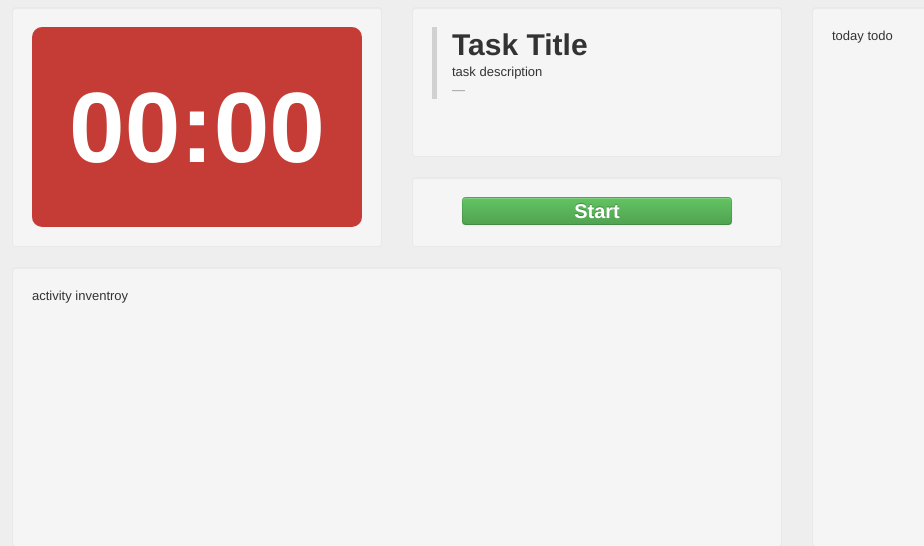
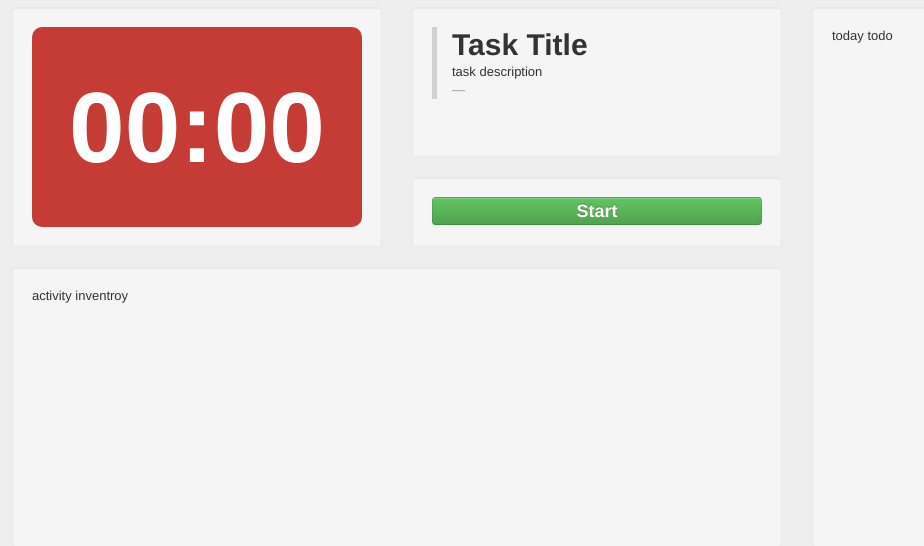
Before and after one commit to raidenawkward/tomatotimer, a Django app: page /tomatotimer/ in a window 1280 px wide. Shown: the part 178-724 px from the top of the page, without its empty margins (43-967 px from the left). Run offline with Django 3.2, Linux system fonts and the light colour scheme; some libraries are stand-ins or nearby versions.

Commit message:
hack btn-controller width

```diff
--- a/rtools/templates/tomatotimer/index.html
+++ b/rtools/templates/tomatotimer/index.html
@@ -85,15 +85,15 @@
     <div class="span4">
         <div class="well" style="height:30px">
             <div id="startButtonGroup" class="btn-container">
-                <button id="taskStart" class="btn btn-success btn-controller span3">Start</button>
+                <button id="taskStart" class="btn btn-success btn-controller" style="width: 100%">Start</button>
             </div>
             <div id="interruptionButtonGroup" class="btn-container" hidden="hidden">
-                <button id="taskInterruption" class="btn btn-danger btn-controller span3">Interruption</button>
+                <button id="taskInterruption" class="btn btn-danger btn-controller" style="width: 100%">Interruption</button>
             </div>
             <div id="breakButtonGroup" class="btn-container" hidden="hidden">
-                <div class="btn-group span3">
-                <button id="taskShortBreak" class="btn btn-info btn-controller">Short Break</button>
-                <button id="taskLongBreak" class="btn btn-primary btn-controller">Long Break</button>
+                <div class="btn-group">
+                <button id="taskShortBreak" class="btn btn-info btn-controller" style="width: 50%">Short Break</button>
+                <button id="taskLongBreak" class="btn btn-primary btn-controller" style="width: 50%">Long Break</button>
                 </div>
             </div>
         </div>
--- a/rtools/tomatotimer/static/css/tomatotimer.css
+++ b/rtools/tomatotimer/static/css/tomatotimer.css
@@ -16,7 +16,7 @@ body {
 }
 
 .btn-controller {
-	font-size: 20px;
+	font-size: 18px;
 	font-weight: bold;
 }
 
```
Also changed, not shown: rtools/tomatotimer/static/js/timer.js (+1 -12 lines).
